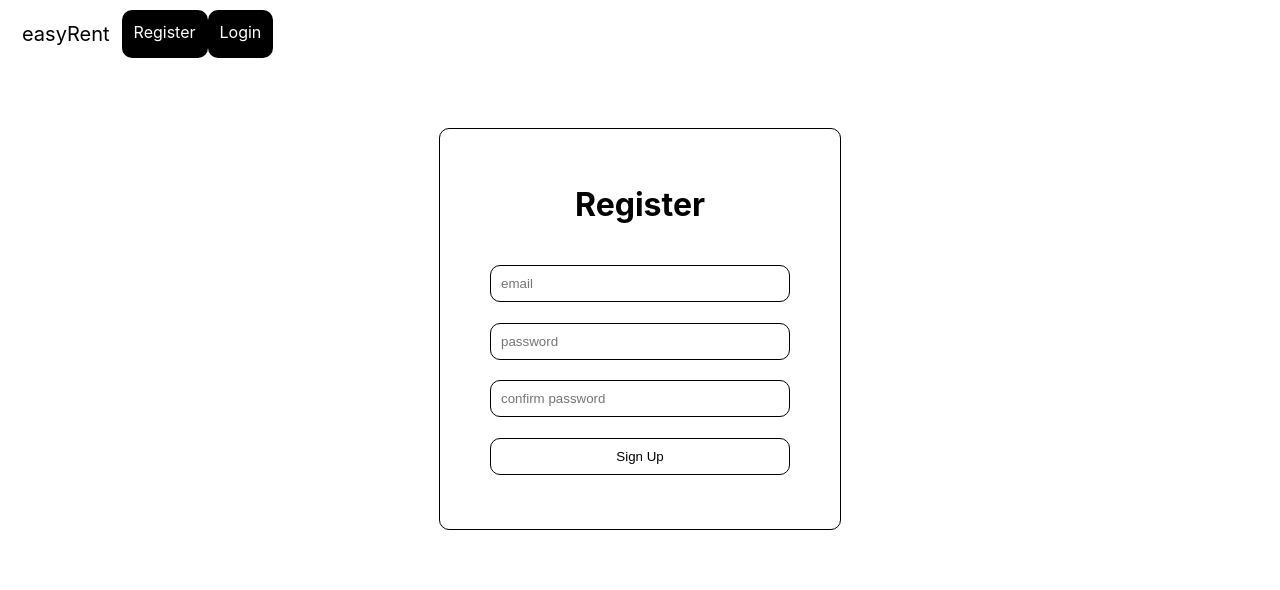
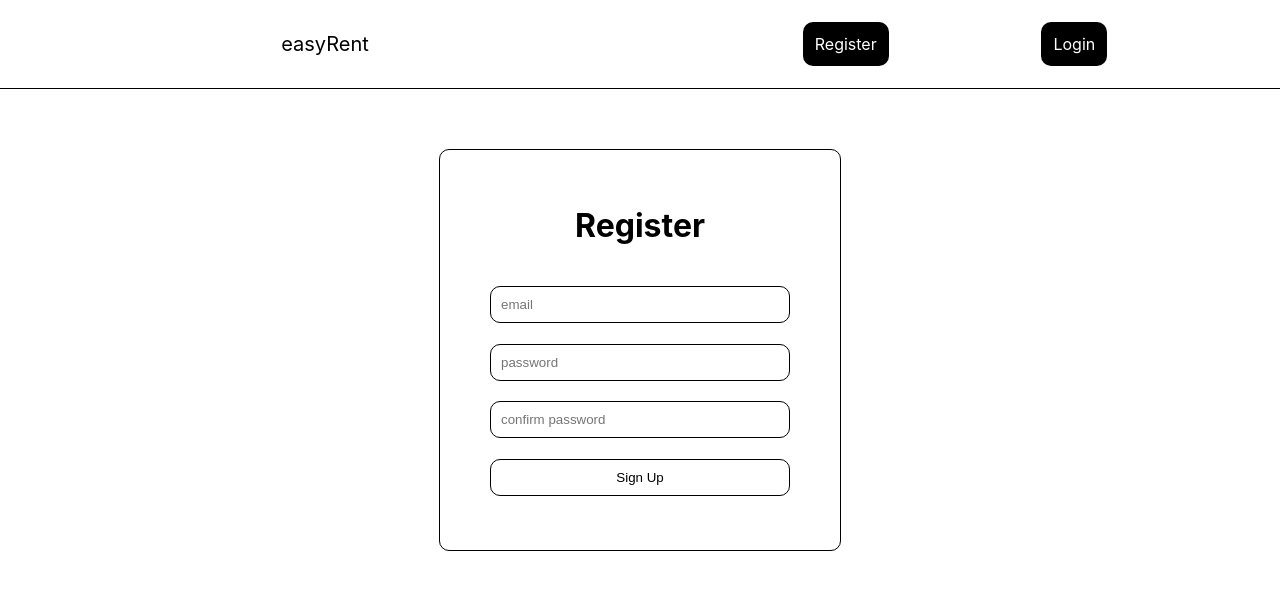
Before and after one commit to matthewhiggins415/easyRentFrontEnd, a React (Create React App) app: page /register in a window 1280 px wide. Shown: the top 590 px of the page. Built offline with nearby package versions, Linux system fonts and the light colour scheme.

Commit message:
register works

```diff
--- a/src/App.js
+++ b/src/App.js
@@ -17,7 +17,7 @@ const App = () => {
       <Routes>
         <Route path="/" element={<Landing />} />
         <Route path="/register" element={<Register setUser={setUser} />} />
-        <Route path="/login" element={<Login />} />
+        <Route path="/login" element={<Login setUser={setUser}/>} />
       </Routes>
     </>
   )
--- a/src/components/Auth/Register.js
+++ b/src/components/Auth/Register.js
@@ -49,6 +49,7 @@ const Register = ({ setUser }) => {
     try {
       await signUp(email, password, confirmPassword)
       const res = await signIn(email, password)
+      console.log(res)
       setUser(res.data.user)
       // msgAlert({
       //   heading: 'Sign Up Success',
--- a/src/components/Header/Header.js
+++ b/src/components/Header/Header.js
@@ -6,16 +6,17 @@ const DIV = styled.div`
   width: auto;
   padding: 10px;
   display: flex;
-  flexDirection: row;
-  justifyContent: space-evenly;
-  borderBottom: 1px solid black;
+  flex-direction: row;
+  justify-content: space-evenly;
+  border-bottom: 1px solid black;
 `
 const NavContainer = styled.div`
-  width: 300px;
+  margin: 10px;
+  width: 50%;
   display: flex;
-  flexDirection: row;
-  alignItems: center;
-  justifyContent: space-evenly;
+  flex-direction: row;
+  align-items: center;
+  justify-content: space-evenly;
 `
 
 const linkStyle = {
@@ -53,7 +54,9 @@ const unauthenticatedOptions = (
 const Header = () => {
   return (
     <DIV>
-      <Link style={logoLink} to="/">easyRent</Link>
+      <NavContainer>
+        <Link style={logoLink} to="/">easyRent</Link>
+      </NavContainer>
       {unauthenticatedOptions}
     </DIV>
   )
```
